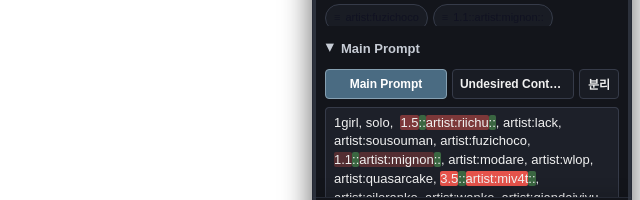
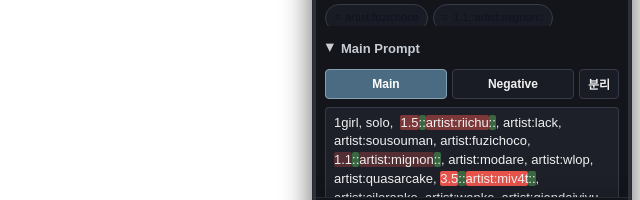
Before and after one commit to jn01020304/nai-tag-builder, a React (Vite) app: page / in a window 1280 px wide. Shown: the part 360-560 px from the top of the page, without its empty margins (640-1280 px from the left). Built offline with nearby package versions, Linux system fonts and the light colour scheme.

Commit message:
Shorten prompt tab labels

```diff
--- a/src/components/CharacterCaptions.tsx
+++ b/src/components/CharacterCaptions.tsx
@@ -77,7 +77,7 @@ export default function CharacterCaptions({
                   onChange: (value) => dispatch({ type: 'UPDATE_CHARACTER', id: char.id, field: 'caption', value }),
                 }}
                 secondary={{
-                  tabLabel: "Undesired Content",
+                  tabLabel: "Negative",
                   target: { kind: 'negativeCharacter', id: negativeTargetId },
                   value: negativeChar?.caption ?? "",
                   placeholder: "per-character undesired tags...",
--- a/src/components/MainPromptSection.tsx
+++ b/src/components/MainPromptSection.tsx
@@ -30,7 +30,7 @@ export default function MainPromptSection({
         getSelectionAfterRender={getSelectionAfterRender}
         onPromptSelection={onPromptSelection}
         primary={{
-          tabLabel: "Main Prompt",
+          tabLabel: "Main",
           target: { kind: "base" },
           value: prompt.basePrompt,
           placeholder: "main prompt tags...",
@@ -39,7 +39,7 @@ export default function MainPromptSection({
           onChange: (value) => dispatch({ type: "SET_PROMPT", field: "basePrompt", value }),
         }}
         secondary={{
-          tabLabel: "Undesired Content",
+          tabLabel: "Negative",
           target: { kind: "negativeBase" },
           value: prompt.negativeBase,
           placeholder: "undesired content tags...",
```
Also changed, not shown: 3 other files (tests, documents, lock files or other folders).
